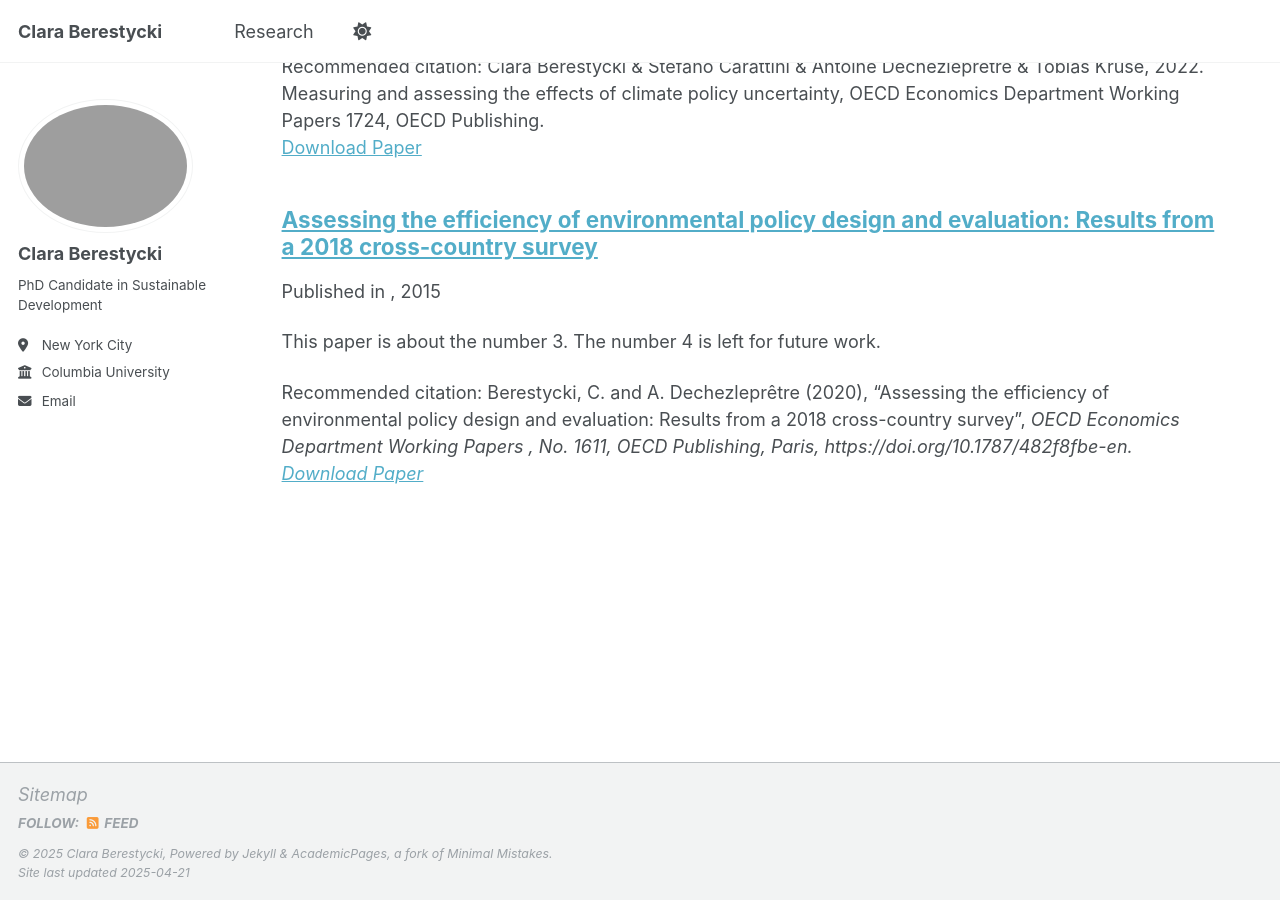
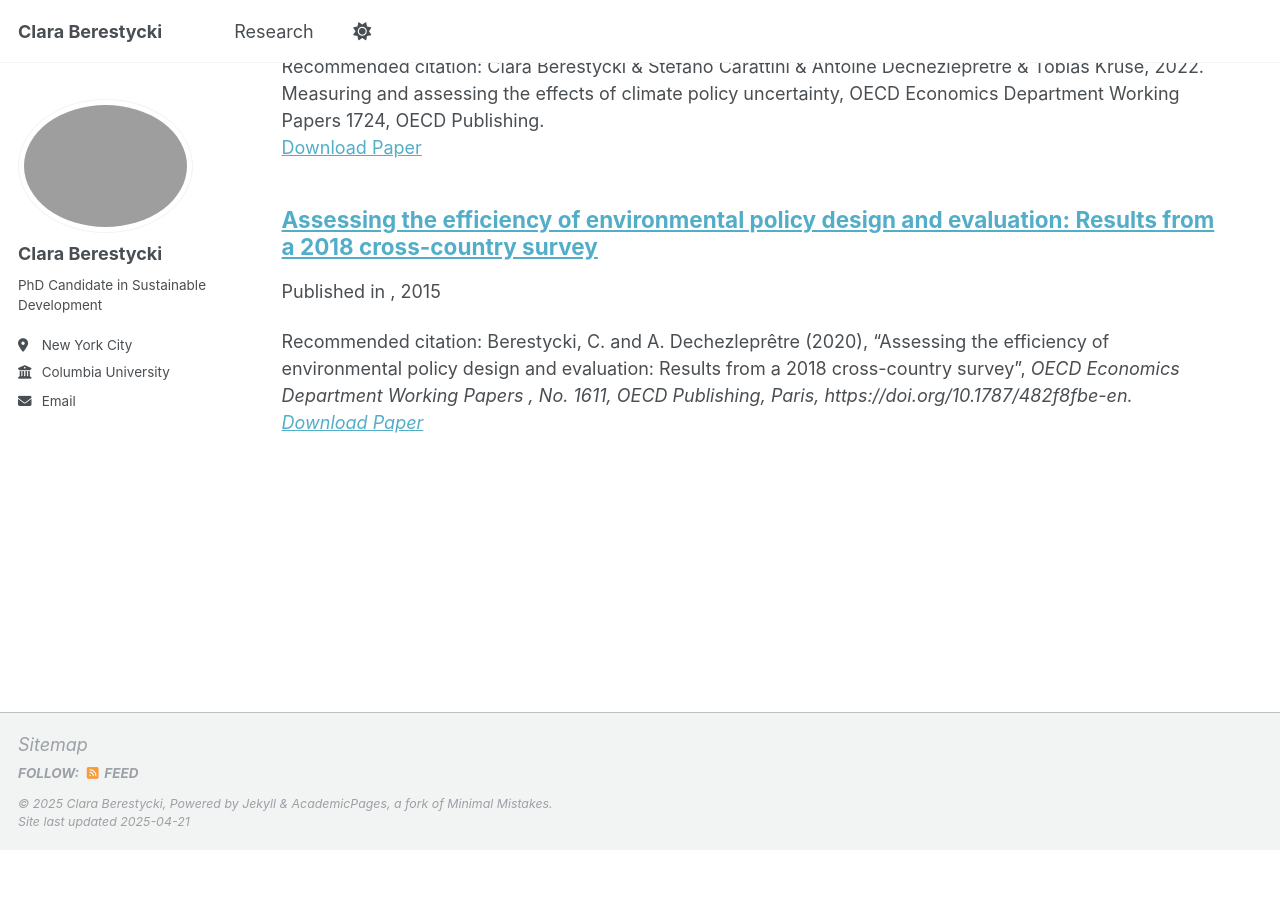
Before and after one commit to claraberes/claraberes.github.io, a Jekyll site: the page built from _pages/publications.html, in a window 1280 px wide and 900 px high, scrolled down 940 px. Built offline with Jekyll 4.4.1, drawn with Linux system fonts in a browser that asks for light colours; after the commit the page ends 1790 px from its top, so only the background shows below that.

Commit message:
Update 2015-10-01-paper-title-number-3.md

```diff
--- a/_publications/2015-10-01-paper-title-number-3.md
+++ b/_publications/2015-10-01-paper-title-number-3.md
@@ -3,8 +3,6 @@
 collection: publications
 category: conferences
 permalink: /publication/2015-10-01-paper-title-number-3
-excerpt: 'This paper is about the number 3. The number 4 is left for future work.'
-date: 2015-10-01
 paperurl: 'https://www.oecd.org/en/publications/assessing-the-efficiency-of-environmental-policy-design-and-evaluation-results-from-a-2018-cross-country-survey_482f8fbe-en.html'
 citation: 'Berestycki, C. and A. Dechezleprêtre (2020), “Assessing the efficiency of environmental policy design and evaluation: Results from a 2018 cross-country survey”, <i> OECD Economics Department Working Papers <i>, No. 1611, OECD Publishing, Paris, https://doi.org/10.1787/482f8fbe-en.'
 ---
```
